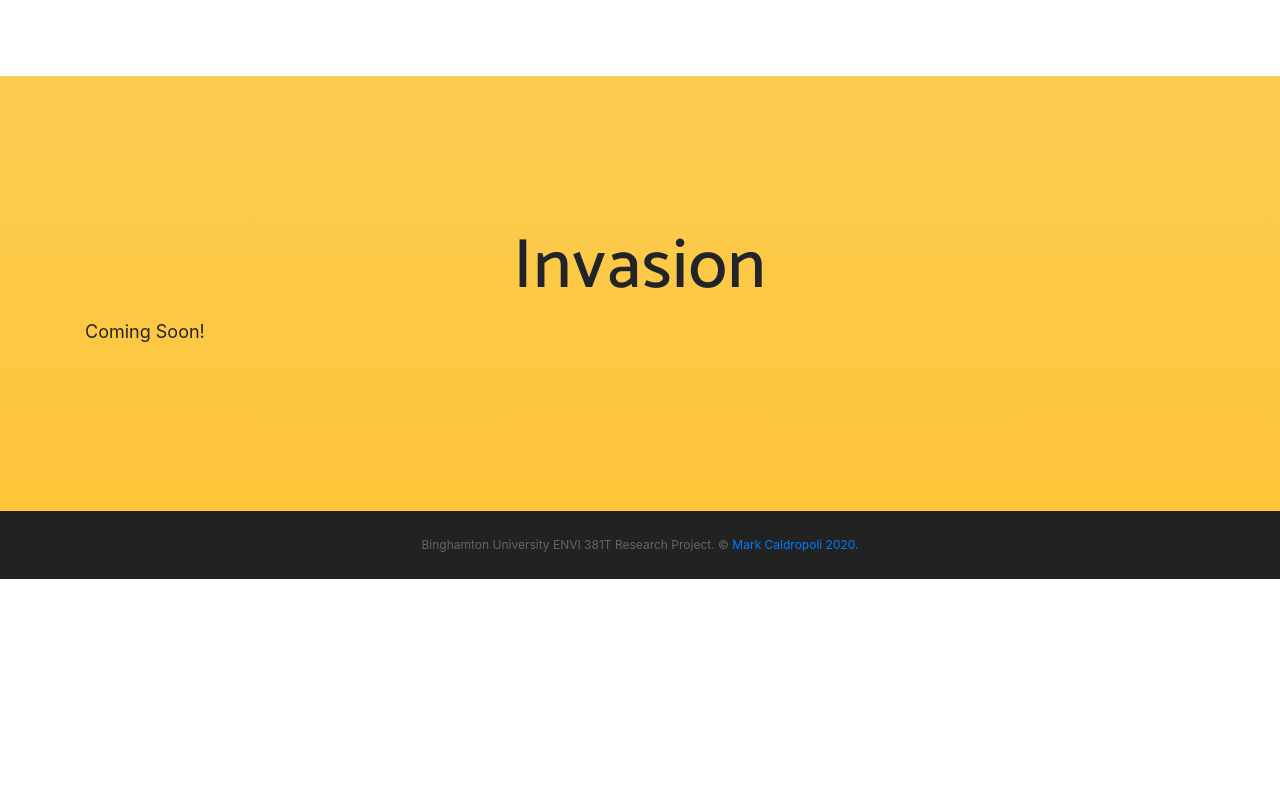
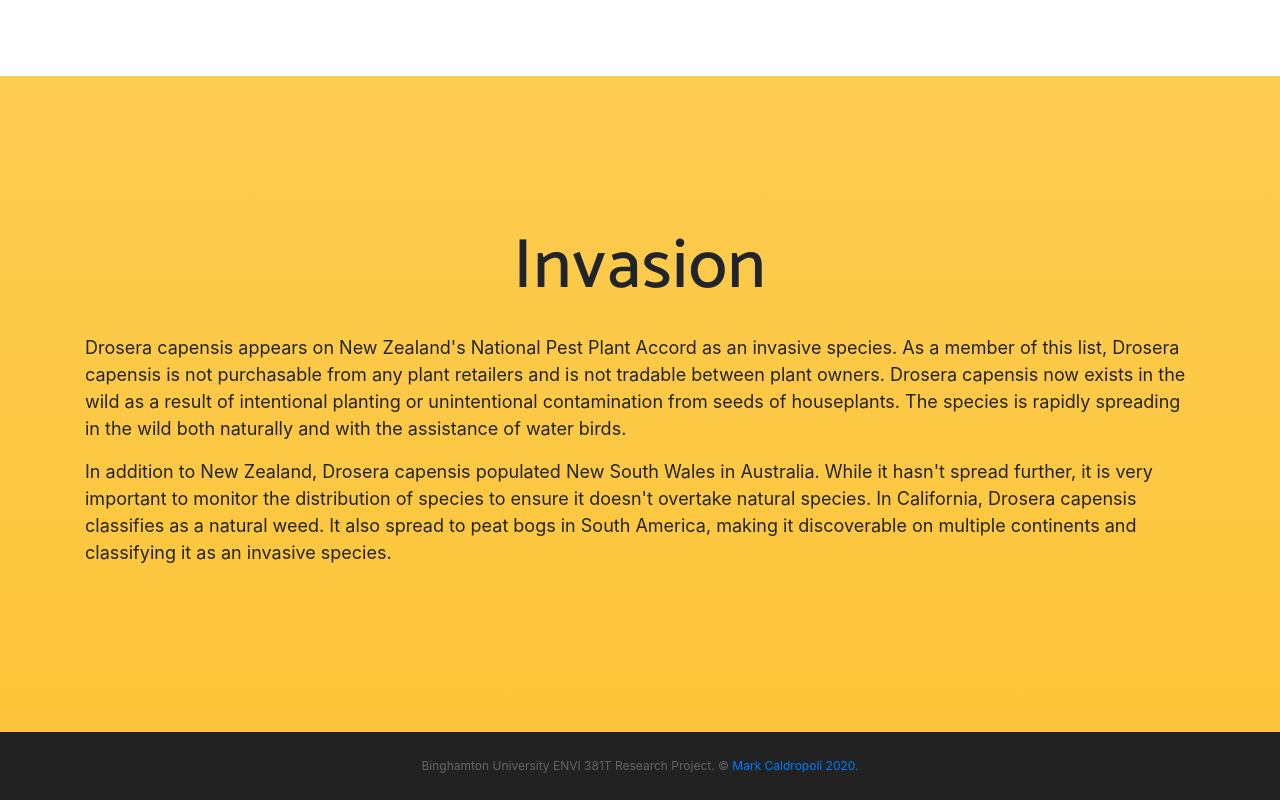
Before and after one commit to markcaldropoli/drosera, a website with bundled scripts: page index.html in a window 1280 px wide. Shown: the part 3777-4577 px from the top of the page. Before the commit the page ends 4356 px from the top, so only its background shows below. Built offline with nearby package versions, Linux system fonts and the light colour scheme; a web font is replaced by a local one.

Commit message:
Add information for invasion

```diff
--- a/index.html
+++ b/index.html
@@ -156,7 +156,9 @@
           <h2 class="section-heading">Invasion</h2>
         </div>
         <div class="col-md-12 mx-auto">
-          <p>Coming Soon!</p>
+          <p></p>
+          <p>Drosera capensis appears on New Zealand's National Pest Plant Accord as an invasive species. As a member of this list, Drosera capensis is not purchasable from any plant retailers and is not tradable between plant owners. Drosera capensis now exists in the wild as a result of intentional planting or unintentional contamination from seeds of houseplants. The species is rapidly spreading in the wild both naturally and with the assistance of water birds.</p>
+          <p>In addition to New Zealand, Drosera capensis populated New South Wales in Australia. While it hasn't spread further, it is very important to monitor the distribution of species to ensure it doesn't overtake natural species. In California, Drosera capensis classifies as a natural weed. It also spread to peat bogs in South America, making it discoverable on multiple continents and classifying it as an invasive species.</p>
         </div>
       </div>
     </div>
```
